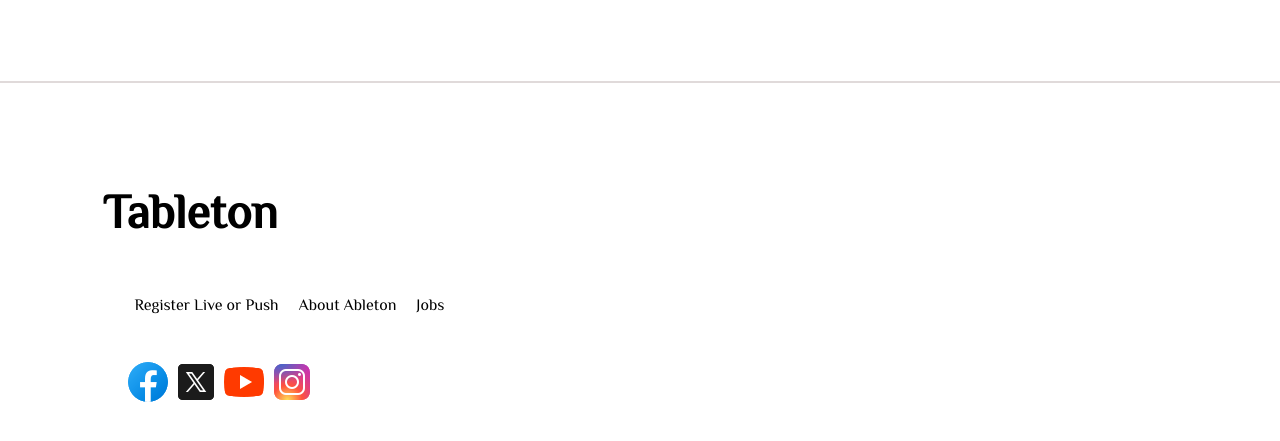
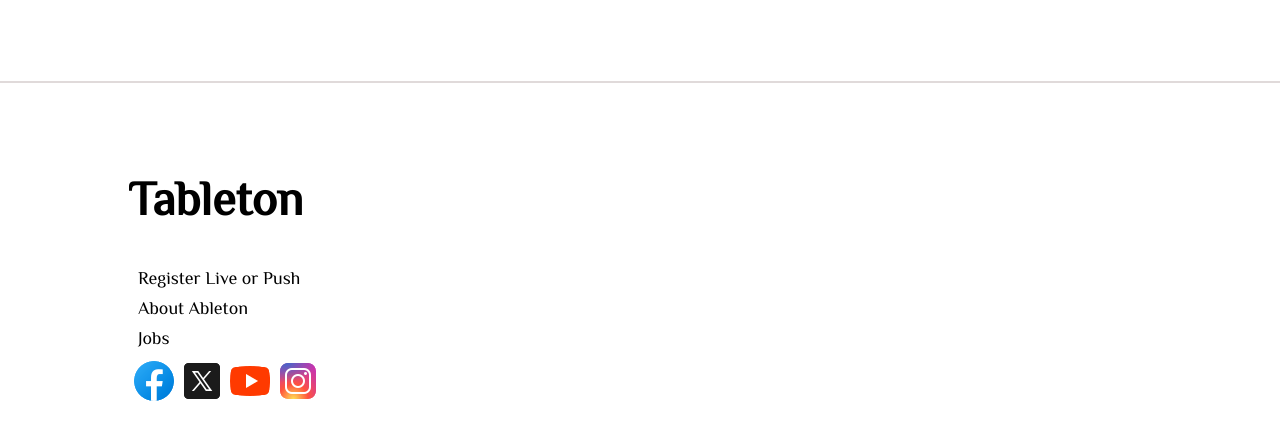
Before and after one commit to manishsindur/Tableton, a plain HTML site: page index.html in a window 1280 px wide. Shown: the part 7606-8047 px from the top of the page. Drawn offline with Linux system fonts and the light colour scheme.

Commit message:
register section styled

```diff
--- a/styles/style.css
+++ b/styles/style.css
@@ -246,7 +246,7 @@
 }
 
 #main-div {
-  padding: 8% 8%;
+  margin: 7% 10%;
 }
 
 #first-row {
@@ -254,3 +254,14 @@
   font-weight: 800;
   padding-bottom: 35px;
 }
+
+#register-section #register-section-text {
+  display: block;
+  padding-left: 0;
+  font-size: 18px;
+  line-height: 30px;
+}
+
+#register-section ul {
+  padding: 2px;
+}
```
